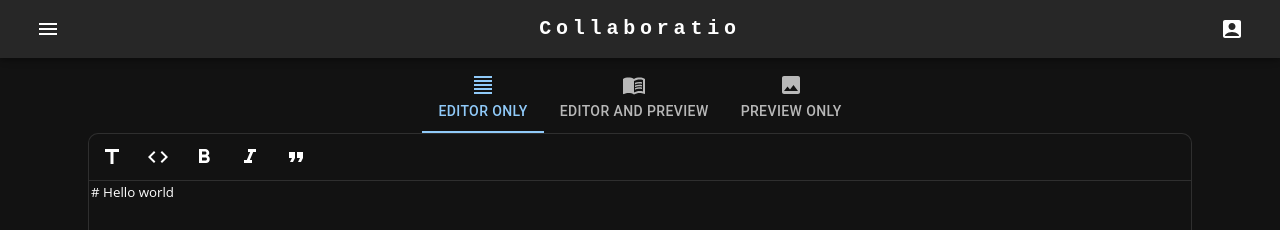
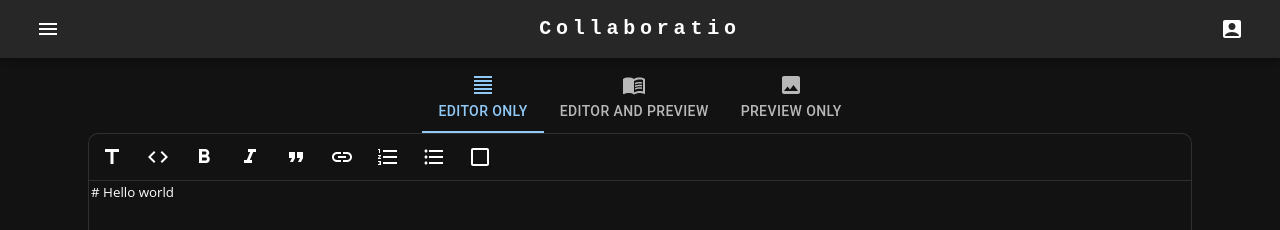
Before and after one commit to Libra-foundation/Collaboratio, a React (Vite) app: page / in a window 1280 px wide. Shown: the top 230 px of the page. Built offline with nearby package versions, Linux system fonts and the light colour scheme; the HTML template or start-up script is replaced by a standard one.

Commit message:
Streamline codes

```diff
--- a/src/Components/MarkdownComponent/ButtonsTextareaComponent/ButtonsMapComponent/ButtonsMapComponent.tsx
+++ b/src/Components/MarkdownComponent/ButtonsTextareaComponent/ButtonsMapComponent/ButtonsMapComponent.tsx
@@ -3,20 +3,64 @@
 import FormatItalicIcon from "@mui/icons-material/FormatItalic";
 import FormatQuoteIcon from "@mui/icons-material/FormatQuote";
 import {Container, ToggleButton} from "@mui/material";
+import InsertLinkIcon from "@mui/icons-material/InsertLink";
+import FormatListNumberedIcon from "@mui/icons-material/FormatListNumbered";
+import FormatListBulletedIcon from "@mui/icons-material/FormatListBulleted";
+import CheckBoxOutlineBlankIcon from "@mui/icons-material/CheckBoxOutlineBlank";
+import TitleIcon from "@mui/icons-material/Title";
+import CodeIcon from "@mui/icons-material/Code";
 
-export default function ButtonsMapComponent(): JSX.Element {
-  const PREVIEW_BUTTON: Array<{value: string; icon: JSX.Element}> = [
-    {value: "bold", icon: <FormatBoldIcon />},
-    {value: "italic", icon: <FormatItalicIcon />},
-    {value: "quote", icon: <FormatQuoteIcon />},
+interface IButtonsMapProps {
+  ClickTitle: (event: React.MouseEvent<HTMLElement, MouseEvent>) => void;
+  ClickCodeSnippet: (event: React.MouseEvent<HTMLElement, MouseEvent>) => void;
+}
+
+export default function ButtonsMapComponent(
+  props: IButtonsMapProps
+): JSX.Element {
+  const {ClickTitle, ClickCodeSnippet} = props;
+
+  const PREVIEW_BUTTON: Array<{
+    value: string;
+    icon: JSX.Element;
+    ClickAction: (
+      event: React.MouseEvent<HTMLElement, MouseEvent>
+    ) => undefined | void;
+  }> = [
+    {value: "title", icon: <TitleIcon />, ClickAction: ClickTitle},
+    {value: "CodeSnippet", icon: <CodeIcon />, ClickAction: ClickCodeSnippet},
+    {value: "bold", icon: <FormatBoldIcon />, ClickAction: () => undefined},
+    {value: "italic", icon: <FormatItalicIcon />, ClickAction: () => undefined},
+    {value: "quote", icon: <FormatQuoteIcon />, ClickAction: () => undefined},
+    {value: "link", icon: <InsertLinkIcon />, ClickAction: () => undefined},
+    {
+      value: "numbered list",
+      icon: <FormatListNumberedIcon />,
+      ClickAction: () => undefined,
+    },
+    {
+      value: "bulleted list",
+      icon: <FormatListBulletedIcon />,
+      ClickAction: () => undefined,
+    },
+    {
+      value: "checkbox",
+      icon: <CheckBoxOutlineBlankIcon />,
+      ClickAction: () => undefined,
+    },
   ];
 
   return (
     <Container sx={{padding: "0 !important"}}>
-      {PREVIEW_BUTTON.map((icons: {value: string; icon: JSX.Element}) => {
+      {PREVIEW_BUTTON.map((buttons) => {
         return (
-          <ToggleButton key={icons.value} value={icons.value} sx={{border: 0}}>
-            {icons.icon}
+          <ToggleButton
+            key={buttons.value}
+            value={buttons.value}
+            sx={{border: 0}}
+            onClick={buttons.ClickAction}
+          >
+            {buttons.icon}
           </ToggleButton>
         );
       })}
--- a/src/Components/MarkdownComponent/ButtonsTextareaComponent/ButtonsTextareaComponent.tsx
+++ b/src/Components/MarkdownComponent/ButtonsTextareaComponent/ButtonsTextareaComponent.tsx
@@ -1,9 +1,7 @@
 import React from "react";
-import {ToggleButton, ToggleButtonGroup} from "@mui/material";
-import CodeIcon from "@mui/icons-material/Code";
+import {ToggleButtonGroup} from "@mui/material";
 import ButtonsMapComponent from "./ButtonsMapComponent/ButtonsMapComponent";
 import TitleMapComponent from "./TitleMapComponent/TitleMapComponent";
-import TitleIcon from "@mui/icons-material/Title";
 import CodeSnippetMapComponent from "./CodeSnippetMapComponent/CodeSnippetMapComponent";
 
 interface IMenuState {
@@ -55,31 +53,20 @@
 
   return (
     <ToggleButtonGroup sx={{width: "auto"}}>
-      <ToggleButton
-        value="ChooseTitleWeight"
-        onClick={HandleClickTitle}
-        sx={{border: "0"}}
-      >
-        <TitleIcon />
-      </ToggleButton>
+      <ButtonsMapComponent
+        ClickCodeSnippet={HandleClickCodeSnippet}
+        ClickTitle={HandleClickTitle}
+      />
       <TitleMapComponent
         isOpen={OPEN_AND_ANCHOR.title.isOpen}
         anchorEl={OPEN_AND_ANCHOR.title.anchorEl}
         HandleClose={HandleClickTitle}
       />
-      <ToggleButton
-        value="CodeSnippet"
-        onClick={HandleClickCodeSnippet}
-        sx={{border: 0}}
-      >
-        <CodeIcon />
-      </ToggleButton>
       <CodeSnippetMapComponent
         isOpen={OPEN_AND_ANCHOR.codeSnippet.isOpen}
         anchorEl={OPEN_AND_ANCHOR.codeSnippet.anchorEl}
         HandleClose={HandleClickCodeSnippet}
       />
-      <ButtonsMapComponent />
     </ToggleButtonGroup>
   );
 }
```
